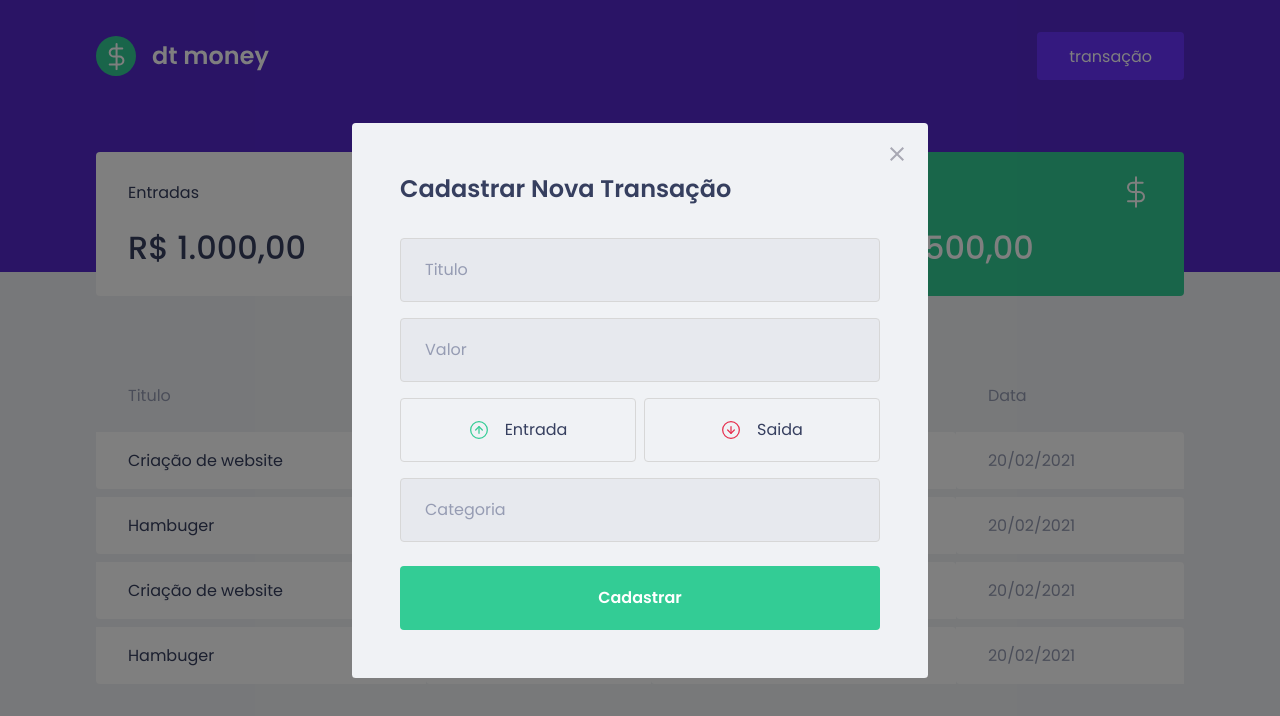
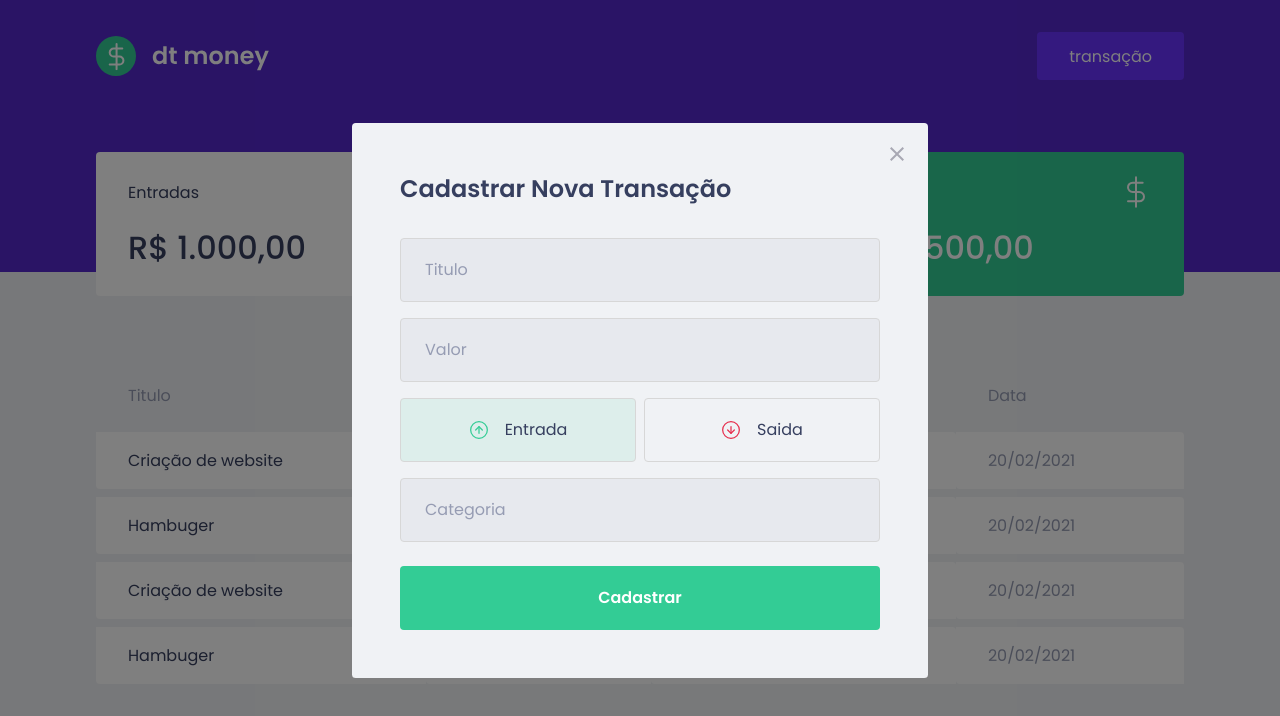
Before and after one commit to ClebyFrancisco/My-finance, a React (Create React App) app: page / in a window 1280 px wide. Both pictures are taken after a click on the button "transação". Shown: the top 716 px of the page. Built offline with nearby package versions, Linux system fonts and the light colour scheme; no server answers; what miragejs would draw is missing.

Commit message:
operation of the input and output buttons of the  modal - new transaction

```diff
--- a/src/components/NewTransactionModal/index.tsx
+++ b/src/components/NewTransactionModal/index.tsx
@@ -1,20 +1,23 @@
 import Modal from "react-modal";
-import { Container, TransactionTypeContainer } from "./styles";
+import { Container, RadioBox, TransactionTypeContainer } from "./styles";
 import incomeImg from "../../assets/income.svg";
 import outcomeImg from "../../assets/outcome.svg";
 import closeImg from "../../assets/close.svg";
+import { useState } from "react";
+
+Modal.setAppElement("#root");
 
 interface NewTransactionModalProps {
   isOpen: boolean;
   OnRequestClose: () => void;
 }
 
-Modal.setAppElement("#root");
-
 export function NewTransactionModal({
   isOpen,
   OnRequestClose,
 }: NewTransactionModalProps) {
+  const [type, setType] = useState("deposit");
+
   return (
     <Modal
       isOpen={isOpen}
@@ -36,14 +39,28 @@
         <input type="number" placeholder="Valor" />
 
         <TransactionTypeContainer>
-          <button type="button">
+          <RadioBox
+            type="button"
+            onClick={() => {
+              setType("deposit");
+            }}
+            isActive={type === "deposit"}
+            activeColor="green"
+          >
             <img src={incomeImg} alt="Entrada" />
             <span>Entrada</span>
-          </button>
-          <button type="button">
+          </RadioBox>
+          <RadioBox
+            type="button"
+            onClick={() => {
+              setType("withdraw");
+            }}
+            isActive={type === "withdraw"}
+            activeColor="red"
+          >
             <img src={outcomeImg} alt="Saida" />
             <span>Saida</span>
-          </button>
+          </RadioBox>
         </TransactionTypeContainer>
         <input placeholder="Categoria" />
         <button type="submit">Cadastrar</button>
--- a/src/components/NewTransactionModal/styles.ts
+++ b/src/components/NewTransactionModal/styles.ts
@@ -1,16 +1,15 @@
 import styled from "styled-components";
-import { darken }from "polished"
+import { darken , transparentize } from "polished";
 
 export const Container = styled.form`
-    h2{
+  h2 {
     color: var(--text-title);
     font-size: 1.5rem;
     margin-bottom: 2rem;
-
   }
 
   input {
-        width:100%;
+    width: 100%;
     padding: 0 1.5rem;
     height: 4rem;
     border-radius: 0.25rem;
@@ -29,7 +28,7 @@
       margin-top: 1rem;
     }
   }
-    button[type="submit"]{
+  button[type="submit"] {
     width: 100%;
     padding: 0 1.5rem;
     height: 4rem;
@@ -44,7 +43,7 @@
     transition: filter 0.2s;
 
     &:hover {
-            filter:brightness(0.9);
+      filter: brightness(0.9);
     }
   }
 `;
@@ -53,12 +52,23 @@
   display: grid;
   grid-template-columns: 1fr 1fr;
   gap: 0.5rem;
-    button {
+`;
+
+interface RadioBoxProps {
+  isActive: boolean;
+  activeColor: "green" | "red";
+}
+
+const colors = {
+    green: '#33cc95',
+    red: '#e52e4d'
+};
+export const RadioBox = styled.button<RadioBoxProps>`
   height: 4rem;
   border: 1px solid #d7d7d7;
   border-radius: 0.25rem;
 
-        background: transparent;
+  background: ${(props) => props.isActive? transparentize(0.9, colors[props.activeColor]): 'transparent'};
 
   display: flex;
   align-items: center;
@@ -70,15 +80,14 @@
     border-color: ${darken(0.1, "#d7d7d7")};
   }
 
-        img{
-            width:20px;
+  img {
+    width: 20px;
     height: 20px;
   }
   span {
     display: inline-block;
     margin-left: 1rem;
     font-size: 1rem;
-            color: var(--text-title)
-        }
+    color: var(--text-title);
   }
 `;
```
Lines whose indentation alone changed are shown as unchanged.
